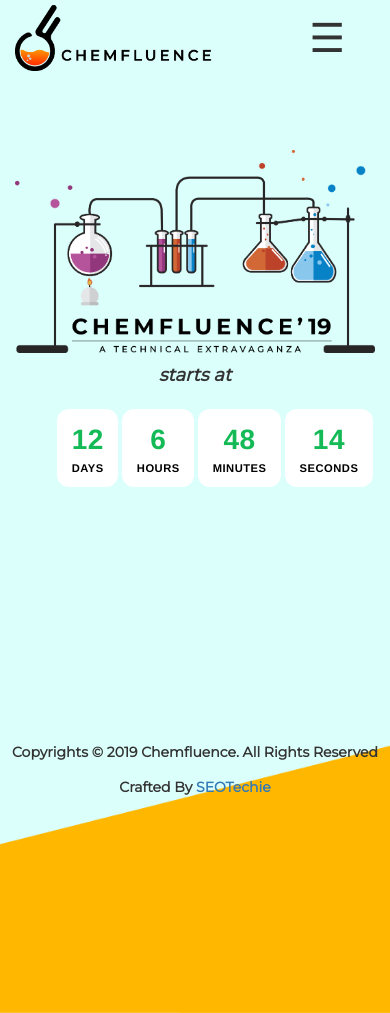
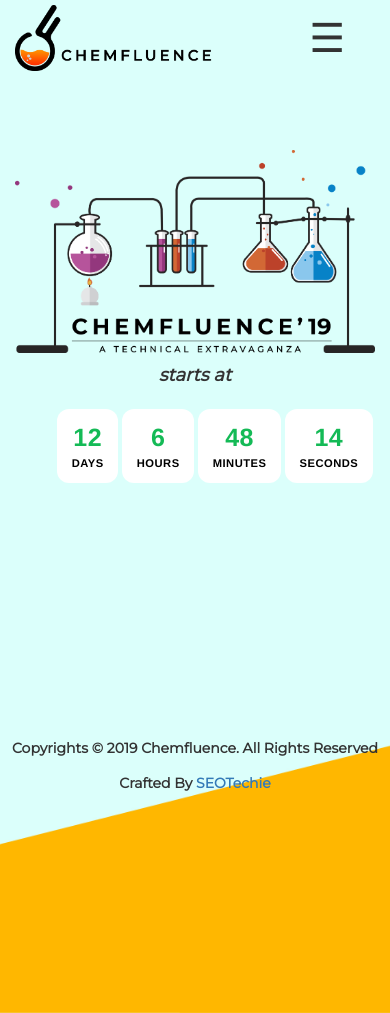
Before and after one commit to saicharan96/chem, a PHP site: page / in a window 390 px wide. Run offline with PHP 8.4, Linux system fonts and the light colour scheme.

Commit message:
Update style.css
sss

```diff
--- a/assets/css/style.css
+++ b/assets/css/style.css
@@ -235,7 +235,7 @@ background-color:#DBFFFB !important;
 
 .main li span {
   display: block;
-  font-size: 2.8rem;
+  font-size: 2.5rem;
     color:#14ba56;
 }
 .footer
```
